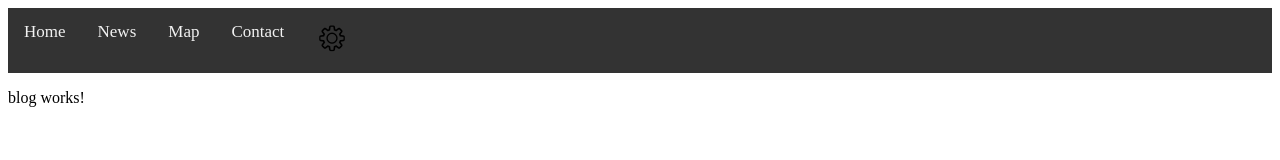
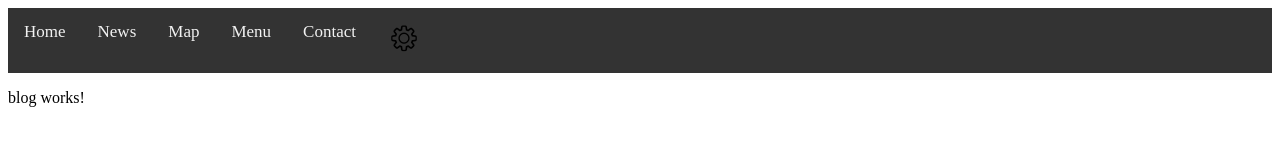
Before and after one commit to MikeZielony/WWW, an Angular app: page /blog in a window 1280 px wide. Shown: the top 160 px of the page. Built offline with nearby package versions, Linux system fonts and the light colour scheme.

Commit message:
Refactor code

```diff
--- a/src/app/pages/navbar/navbar.component.html
+++ b/src/app/pages/navbar/navbar.component.html
@@ -3,6 +3,7 @@
     <a href="./home">Home</a>
     <a href="./actual">News</a>
     <a href="./mapa">Map</a>
+    <a href="./menu">Menu</a>
     <a href="./kontakt">Contact</a>
     <a href="./settings"><img src="./assets/icons/928422-32.png"></a>
     <a href="javascript:void(0);" class="icon" onclick="myFunction()">&#9776;</a>
```
